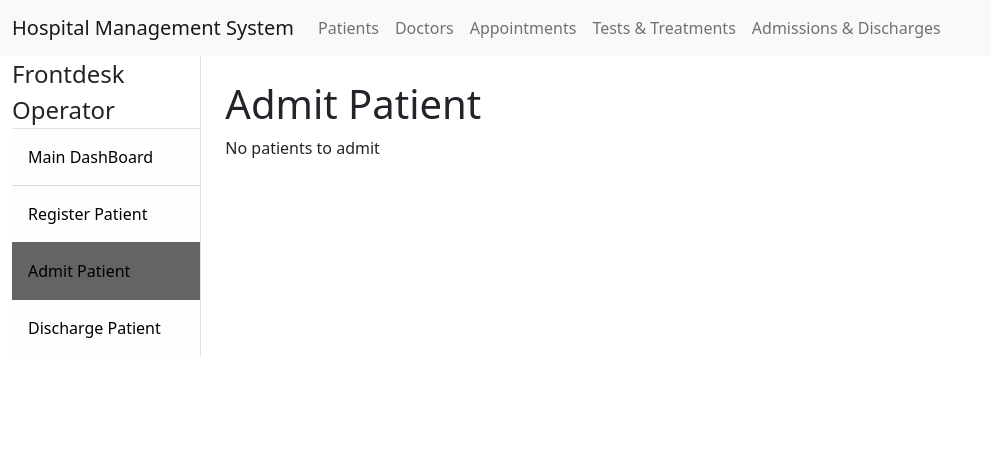
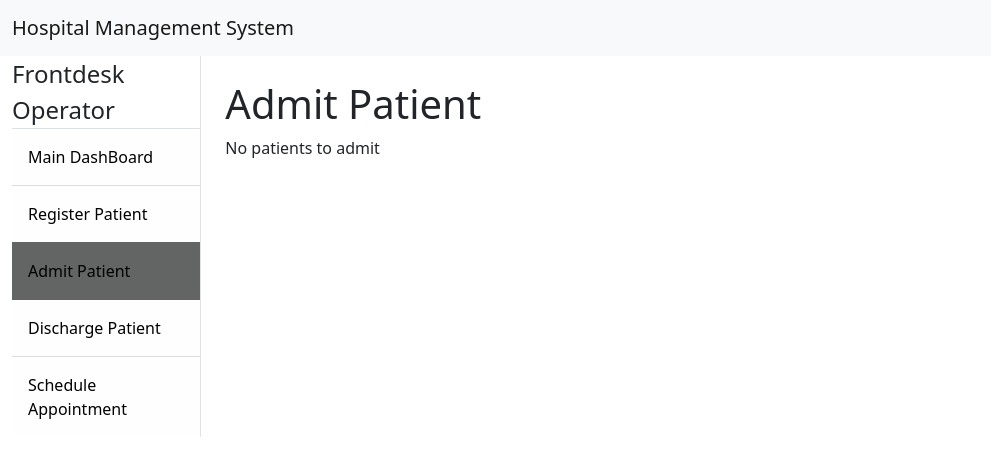
Before and after one commit to rv4102/dbms-lab, a Flask app: page /frontdesk/admit in a window 1280 px wide. Shown: the top 476 px of the page, without its empty margins (0-991 px from the left). Run offline with Flask 2, Linux system fonts and the light colour scheme; data that the repository does not hold is empty.

```diff
--- a/A4/HMS/templates/base.html
+++ b/A4/HMS/templates/base.html
@@ -28,11 +28,6 @@
       </button>
       <div class="collapse navbar-collapse" id="navbarNav">
         <div class="navbar-nav justify-content-start">
-          <a class="nav-link" aria-current="page" href="{{ url_for('routes.patients') }}">Patients</a>
-          <a class="nav-link" href="{{ url_for('routes.doctors') }}">Doctors</a>
-          <a class="nav-link" href="{{ url_for('routes.appointments') }}">Appointments</a>
-          <a class="nav-link" href="{{ url_for('routes.tests') }}">Tests &amp; Treatments</a>
-          <a class="nav-link" href="{{ url_for('routes.admissions') }}">Admissions &amp; Discharges</a>
         </div>
         {% if user.is_authenticated %}
         <div class="navbar-nav ms-auto justify-content-end">
--- a/A4/HMS/templates/frontdesk_admit.html
+++ b/A4/HMS/templates/frontdesk_admit.html
@@ -5,6 +5,7 @@
     <a class="list-group-item list-group-item-action list-group-item-light p-3" style="color: black" href="/frontdesk/register">Register Patient</a>
     <a class="list-group-item list-group-item-action list-group-item-light p-3 active" style="color: black" href="/frontdesk/admit">Admit Patient</a>
     <a class="list-group-item list-group-item-action list-group-item-light p-3" style="color: black" href="/frontdesk/discharge">Discharge Patient</a>
+    <a class="list-group-item list-group-item-action list-group-item-light p-3" style="color: black" href="/frontdesk/appointment_schedule">Schedule Appointment</a>
 {% endblock %}
 
 {% block main_content %}
--- a/A4/HMS/templates/frontdesk_base.html
+++ b/A4/HMS/templates/frontdesk_base.html
@@ -3,7 +3,6 @@
 {% block title %}HMS{% endblock %}
 
 {% block content %}
-
 <div class="container-fluid">
     <div class = "row">
         <div class="col-12 col-lg-2 sidebar-self">
--- a/A4/HMS/templates/frontdesk_discharge.html
+++ b/A4/HMS/templates/frontdesk_discharge.html
@@ -5,6 +5,7 @@
     <a class="list-group-item list-group-item-action list-group-item-light p-3" style="color: black" href="/frontdesk/register">Register Patient</a>
     <a class="list-group-item list-group-item-action list-group-item-light p-3" style="color: black" href="/frontdesk/admit">Admit Patient</a>
     <a class="list-group-item list-group-item-action list-group-item-light p-3 active" style="color: black" href="/frontdesk/discharge">Discharge Patient</a>
+    <a class="list-group-item list-group-item-action list-group-item-light p-3" style="color: black" href="/frontdesk/appointment_schedule">Schedule Appointment</a>
 {% endblock %}
 
 {% block main_content %}
--- a/A4/HMS/templates/frontdesk_register.html
+++ b/A4/HMS/templates/frontdesk_register.html
@@ -9,6 +9,8 @@
   href="/frontdesk/admit">Admit Patient</a>
 <a class="list-group-item list-group-item-action list-group-item-light p-3" style="color: black"
   href="/frontdesk/discharge">Discharge Patient</a>
+<a class="list-group-item list-group-item-action list-group-item-light p-3" style="color: black" href="/frontdesk/appointment_schedule">Schedule Appointment</a>
+
 {% endblock %}
 
 {% block main_content %}
```
Also changed, not shown: A4/HMS/templates/frontdesk_appointment_schedule_patient.html (+27 -0 lines).
